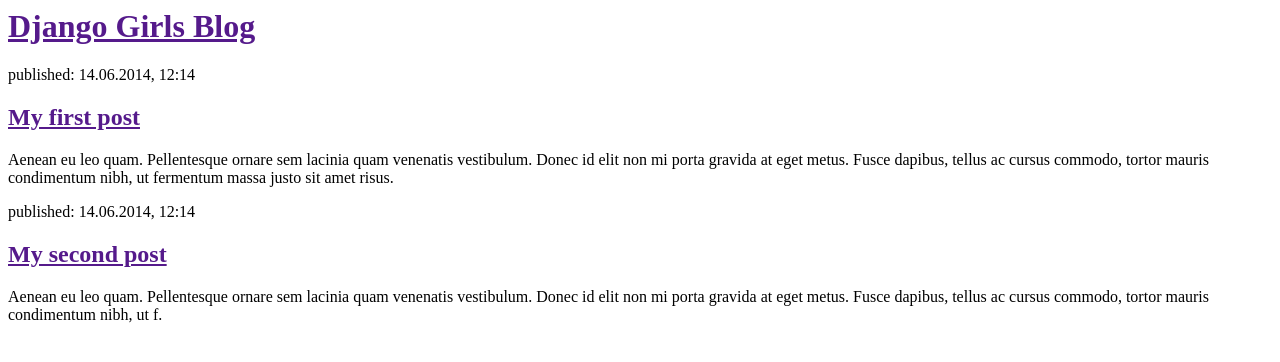
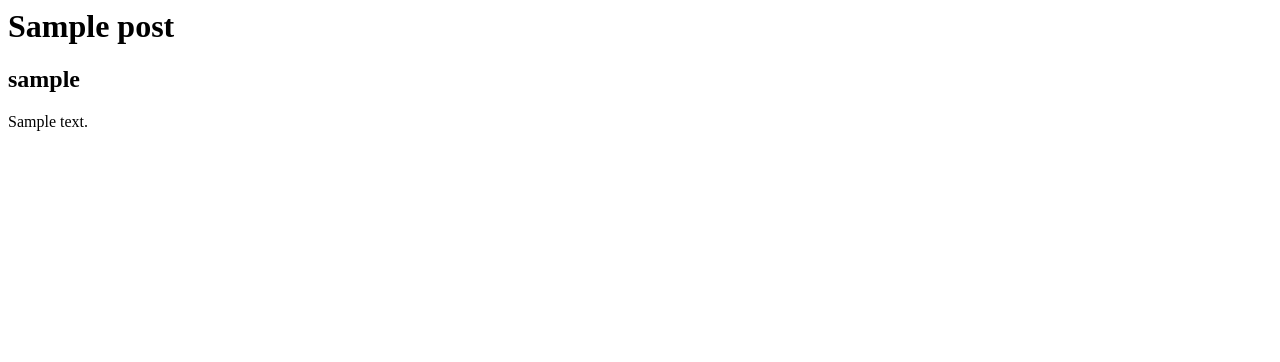
Before and after one commit to Blackhawk95/djangogirls, a Django app: template my_site/blog/templates/blog/post_list.html in a window 1280 px wide. Shown: the top 362 px of the page. Run offline with Django 3.2, Linux system fonts and the light colour scheme; the template is opened without the code that fills it: values that come from a table or form of the project are taken from there, others are empty; tables that the repository leaves empty hold one stand-in row (values such as "Sample post").

Commit message:
New webpage

```diff
--- a/my_site/blog/models.py
+++ b/my_site/blog/models.py
@@ -19,6 +19,7 @@
     def publish(self):
         self.published_date = timezone.now()
         self.save()
+        print('done publishing')
 
     def __str__(self):
         return self.title
--- a/my_site/blog/templates/blog/post_list.html
+++ b/my_site/blog/templates/blog/post_list.html
@@ -4,19 +4,12 @@
   </head>
   <body>
     <div>
-            <h1><a href="">Django Girls Blog</a></h1>
-        </div>
-
-        <div>
-            <p>published: 14.06.2014, 12:14</p>
-            <h2><a href="">My first post</a></h2>
-            <p>Aenean eu leo quam. Pellentesque ornare sem lacinia quam venenatis vestibulum. Donec id elit non mi porta gravida at eget metus. Fusce dapibus, tellus ac cursus commodo, tortor mauris condimentum nibh, ut fermentum massa justo sit amet risus.</p>
-        </div>
-
-        <div>
-            <p>published: 14.06.2014, 12:14</p>
-            <h2><a href="">My second post</a></h2>
-            <p>Aenean eu leo quam. Pellentesque ornare sem lacinia quam venenatis vestibulum. Donec id elit non mi porta gravida at eget metus. Fusce dapibus, tellus ac cursus commodo, tortor mauris condimentum nibh, ut f.</p>
+      {% for post in posts %}
+        <h1>{{post.title}}</h1>
+        <h2>{{post.author}}</h2>
+        <p>{{post.text}}</p>
+      </br>
+      {% endfor %}
     </div>
   </body>
 </html>
--- a/my_site/blog/views.py
+++ b/my_site/blog/views.py
@@ -1,5 +1,7 @@
 from django.shortcuts import render
+from django.utils import timezone
+from .models import Post
 
-# Create your views here.
 def post_list(request):
-    return render(request, 'blog/post_list.html', {})
+    posts = Post.objects.filter(published_date__lte=timezone.now()).order_by('published_date')
+    return render(request, 'blog/post_list.html', {'posts':posts})
```
Lines whose indentation alone changed are shown as unchanged.
